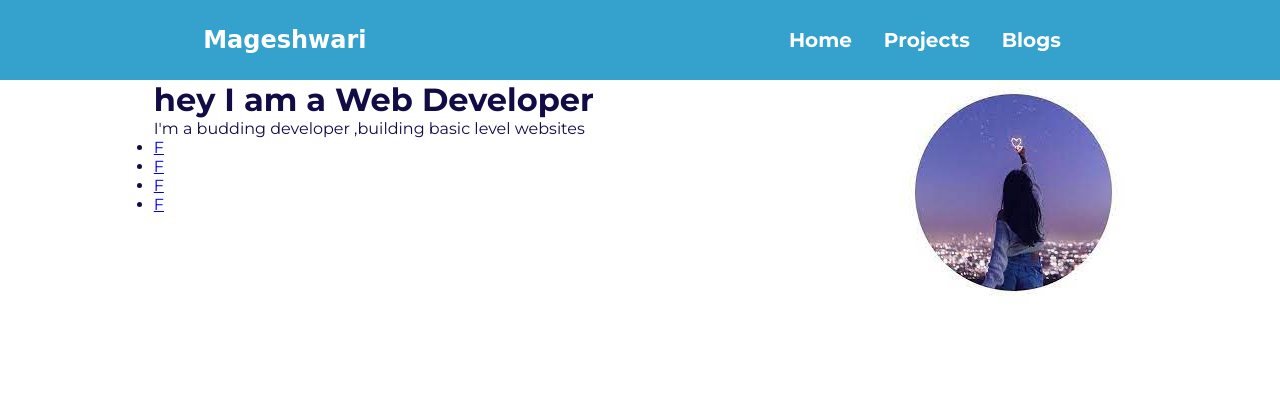
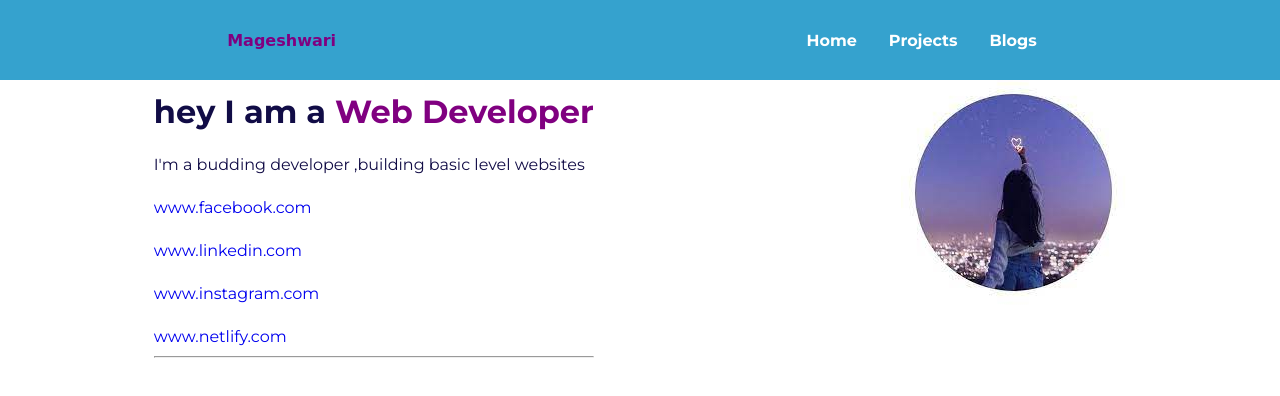
Before and after one commit to magesh100/my-portfolio, a plain HTML site: page index.html in a window 1280 px wide. Drawn offline with Linux system fonts and the light colour scheme; a web font is replaced by a local one.

Commit message:
update changes

```diff
--- a/index.html
+++ b/index.html
@@ -30,15 +30,15 @@
         <p> I'm a budding developer ,building basic level websites </p>
         <ul class="contact-link-container">
           <li class="contact-item">
-            <a href="#" class="contact-link">F</a>
+            <a href="#" class="contact-link">www.facebook.com</a>
             <li class="contact-item">
-              <a href="#" class="contact-link">F</a>
+              <a href="#" class="contact-link">www.linkedin.com</a>
               <li class="contact-item">
-                <a href="#" class="contact-link">F</a>
+                <a href="#" class="contact-link">www.instagram.com</a>
                 <li class="contact-item">
-                  <a href="#" class="contact-link">F</a>
+                  <a href="#" class="contact-link">www.netlify.com</a>
           </li>
-
+<hr>
         </ul>
       </div>
       <div class="hero-right-container">
@@ -47,5 +47,12 @@
 
     </div>
   </header>
+
+
+
+
+
+
+
 </body>
 </html>
--- a/styles/style.css
+++ b/styles/style.css
@@ -71,7 +71,52 @@ img{
 .list-link:hover{
   color: #110c46;
 }
+.contact-link-container{
+  text-decoration: none;
+  list-style-type: none;
+}
+.contact-link{
+  text-decoration: none;
+}
+span{
+  color: purple;
+}
+h1{
+  margin-top:12px ;
+}
+p{
+  margin-top: 24px;
+}
+.contact-item{
+  margin-top: 24px;
+  gap:1rem;
+}
+.studies{
+ text-align: left;
+ margin-left: 240px;
+ font-size: 14px;
 
+
+}
+hr{
+  margin-top: 10px;
+
+}
+.main{
+  width:60%;
+  height:10rem;
+}
+h2{
+  width:60%;
+  justify-content: space-around;
+  height:5rem;
+}
+.main-left-container{
+  display: flex;
+  height:(60vh-5rem);
+  justify-content: space-around;
+
+}
 
 
 
@@ -90,10 +135,10 @@ img{
 
 }
  .logo{
-  font-size: 1.5rem;
+  font-size: 1rem;
  }
  .list-link{
-  font-size: 1.25rem;
+  font-size: 1rem;
  }
  .hero-section{
   display: flex;
```
